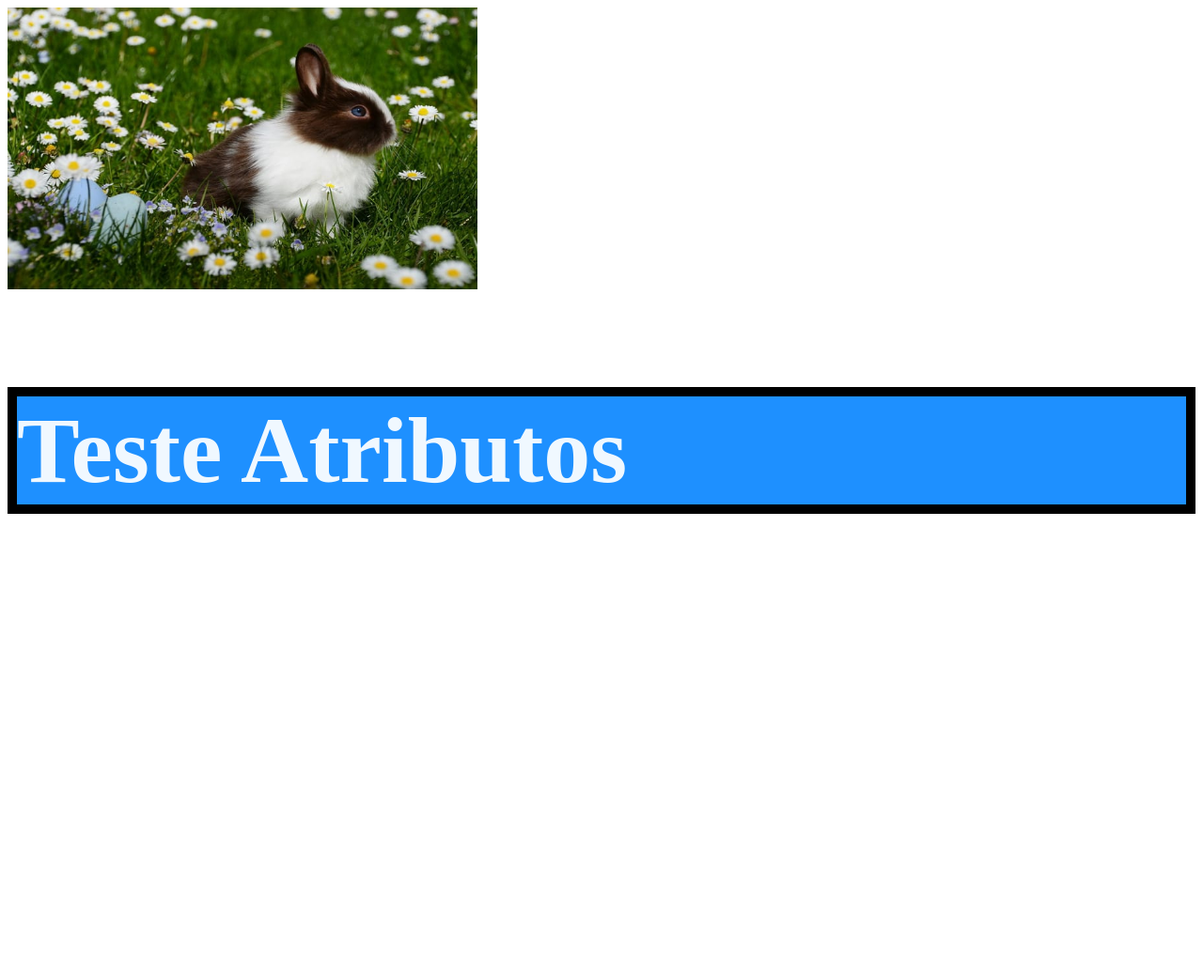
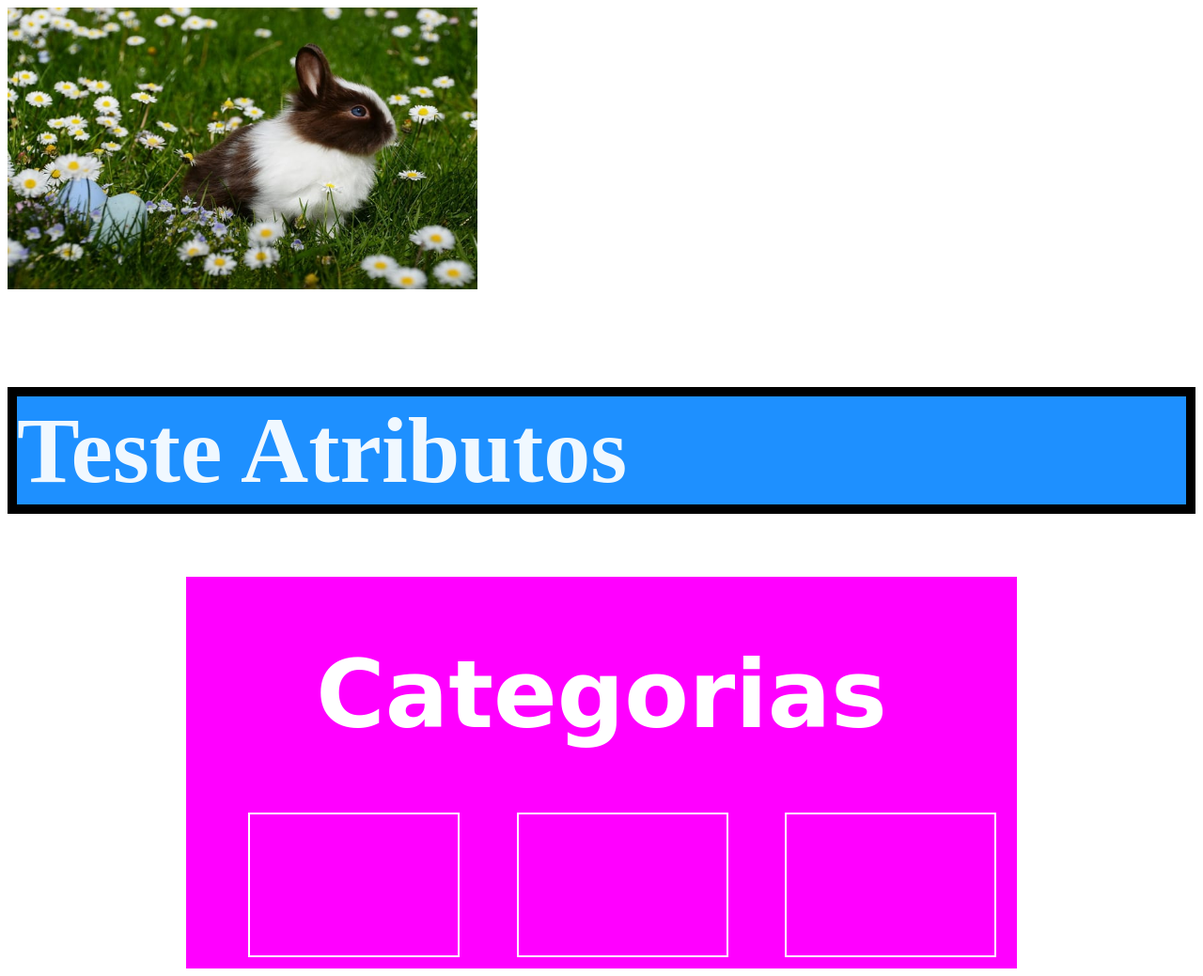
Before and after one commit to AnaaGabrielle/Aula1-Introdu-o-HTML, a plain HTML site: page Aula 2/index.html in a window 1280 px wide. Shown: the whole page at 94% size. Before the commit the page ends 800 px from the top, so only its background shows below. Drawn offline with Linux system fonts and the light colour scheme.

Commit message:
Introdução a tag div e display de organização

```diff
--- a/Aula 2/index.html
+++ b/Aula 2/index.html
@@ -13,8 +13,19 @@
 
 <h1 style="background-color: dodgerblue; color: aliceblue; font-size: 100px; border: 10px solid black; margin-top: 100px; ">Teste Atributos</h1>
 
+<div style="width: 70%; background-color: fuchsia; margin-left: 15%; color: white; font-size: 50px; font-family: cursive; text-align: center; display: inline-block;">
 
+    <h1>Categorias</h1>
+    <div style="width: 25%; height: 150px; border: 2px solid white; margin-left: 5%; display: inline-block;">
 
+    </div>
+    <div style="width: 25%; height: 150px; border: 2px solid white; margin-left: 5%;display: inline-block;">
+
+    </div>
+    <div style="width: 25%; height: 150px; border: 2px solid white; margin-left: 5%;display: inline-block;">
+
+    </div>
+</div>
 
 
 </body>
```
